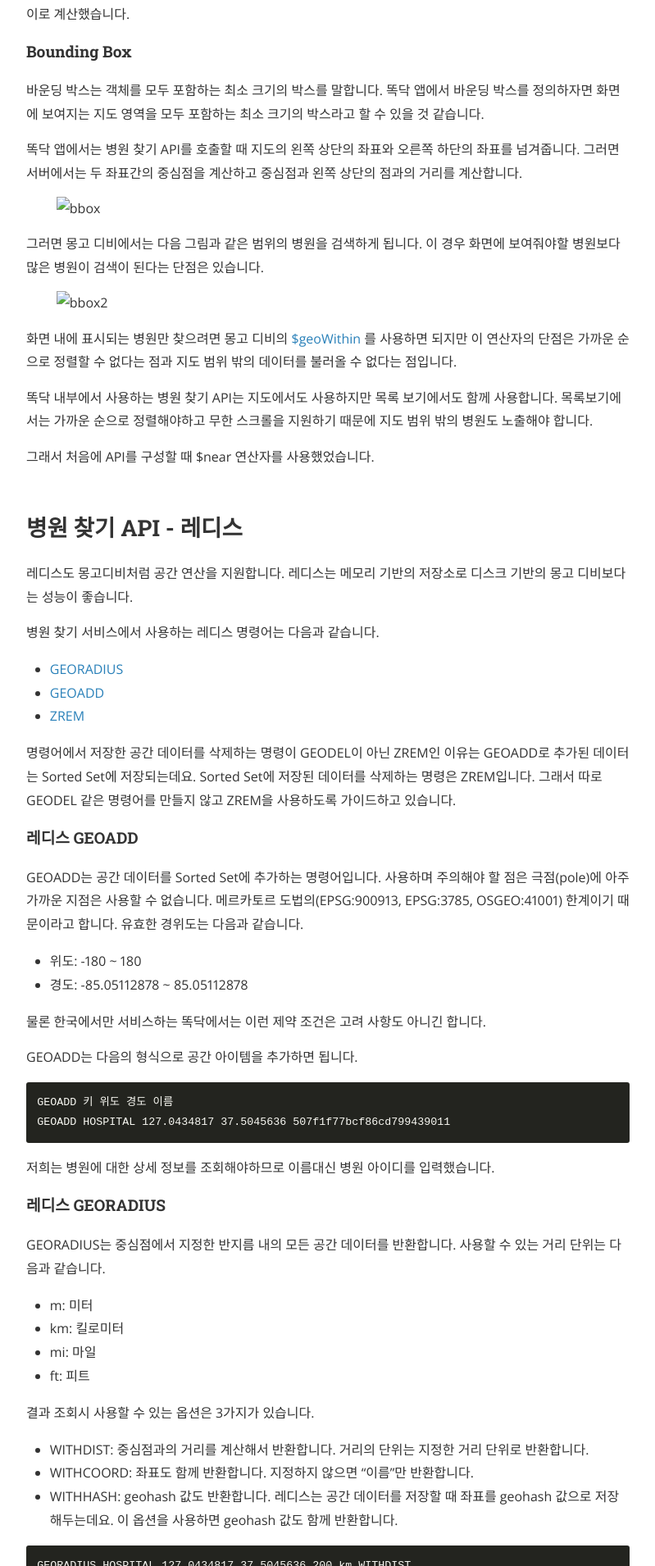
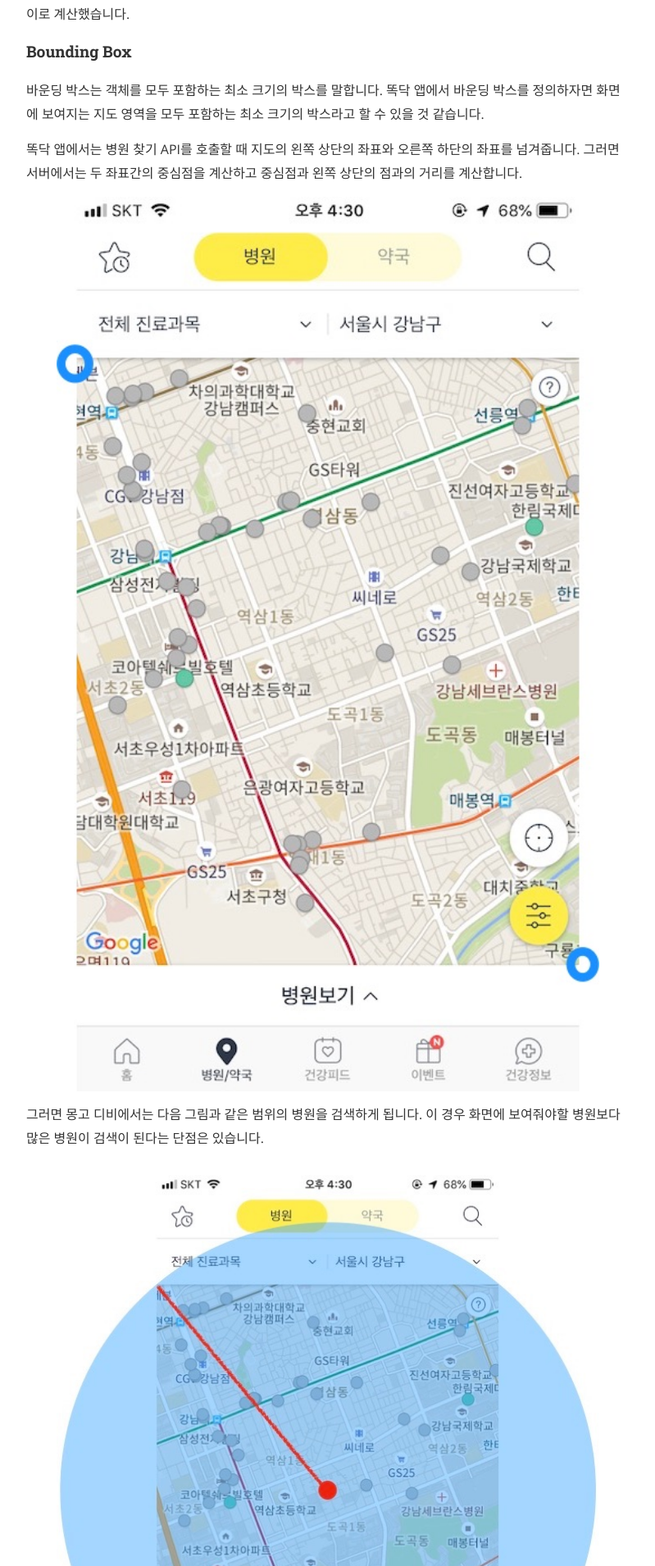
Before and after one commit to cdjhlee-bbros/boostbrothers.github.io, a Jekyll site: the page built from _posts/2019-10-04-레디스를 활용한 병원 찾기 서비스 API 개발.md, in a window 1280 px wide. Shown: the part 1571-3481 px from the top of the page at 82% size, without its empty margins (240-1039 px from the left). Built offline with Jekyll 4.4.1, drawn with Linux system fonts in a browser that asks for light colours; nearby versions of some CDN libraries.

Commit message:
fix: 이미지 경로 수정

```diff
--- a/_posts/2019-10-04-레디스를 활용한 병원 찾기 서비스 API 개발.md
+++ b/_posts/2019-10-04-레디스를 활용한 병원 찾기 서비스 API 개발.md
@@ -46,11 +46,11 @@
 
 똑닥 앱에서는 병원 찾기 API를 호출할 때 지도의 왼쪽 상단의 좌표와 오른쪽 하단의 좌표를 넘겨줍니다. 그러면 서버에서는 두 좌표간의 중심점을 계산하고 중심점과 왼쪽 상단의 점과의 거리를 계산합니다.
 
-![bbox](../assets/2019-10-04/bbox.jpg)
+![bbox](/assets/2019-10-04/bbox.jpg)
 
 그러면 몽고 디비에서는 다음 그림과 같은 범위의 병원을 검색하게 됩니다. 이 경우 화면에 보여줘야할 병원보다 많은 병원이 검색이 된다는 단점은 있습니다.
 
-![bbox2](../assets/2019-10-04/bbox2.jpg)
+![bbox2](/assets/2019-10-04/bbox2.jpg)
 
 화면 내에 표시되는 병원만 찾으려면 몽고 디비의 [$geoWithin](https://docs.mongodb.com/manual/reference/operator/query/geoWithin/) 를 사용하면 되지만 이 연산자의 단점은 가까운 순으로 정렬할 수 없다는 점과 지도 범위 밖의 데이터를 불러올 수 없다는 점입니다.
 
```
